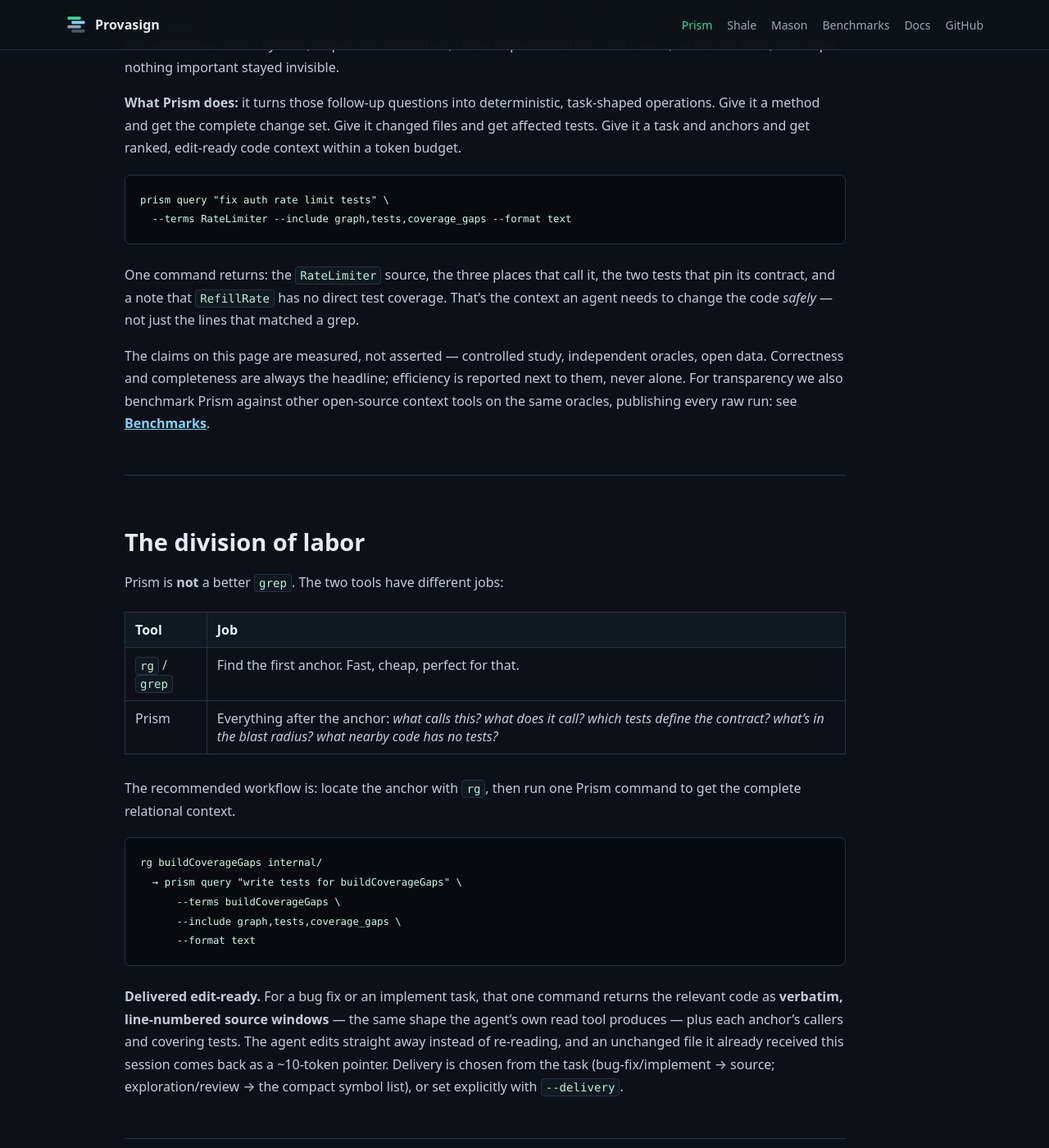
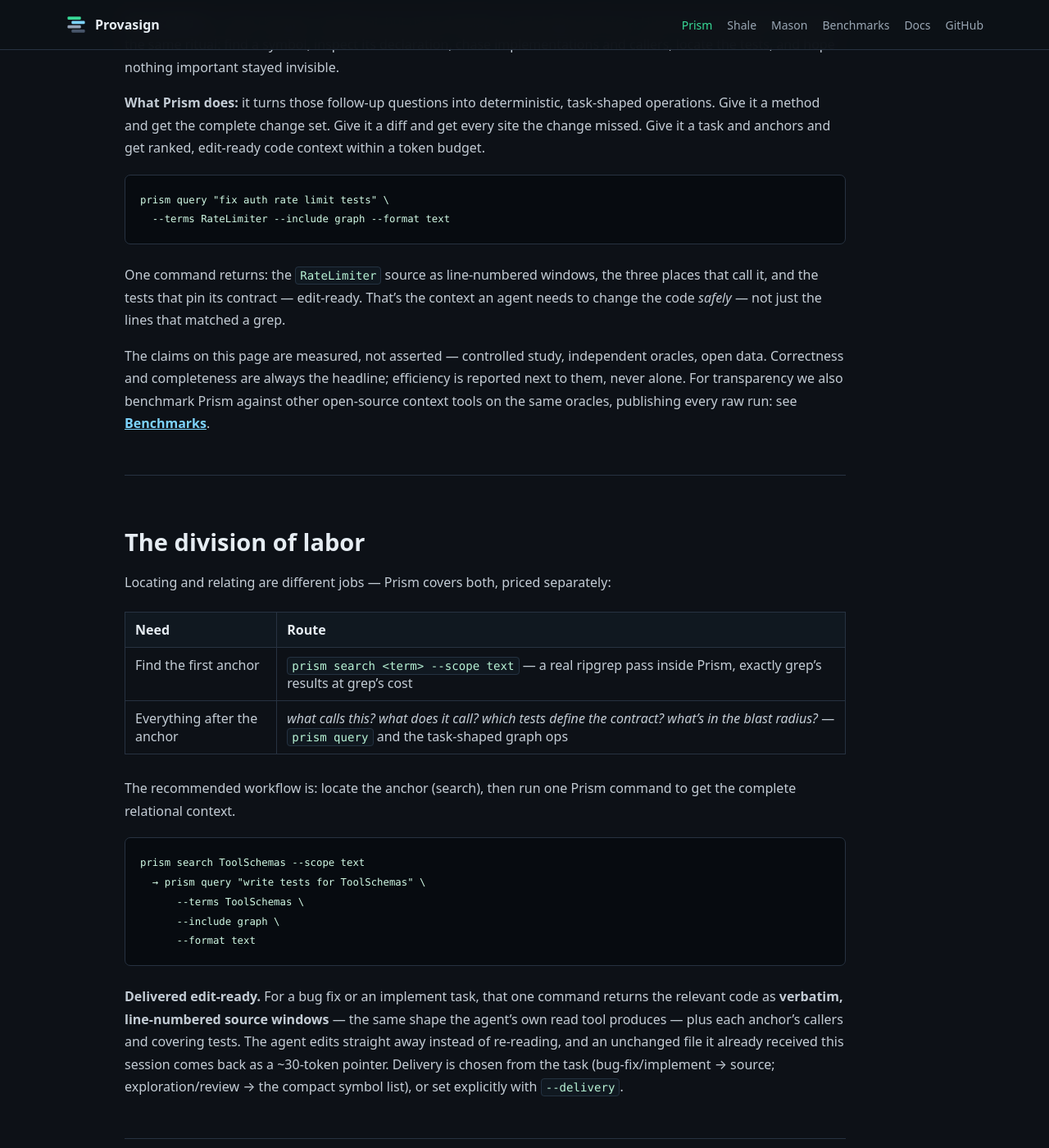
Before and after one commit to provasign/provasign.github.io, a Jekyll site: the page built from prism.md, in a window 1280 px wide and 1400 px high, scrolled down 239 px. Shown: the whole window at 82% size. Built offline with Jekyll 4.4.1, drawn with Linux system fonts in a browser that asks for light colours; comment, search, counter and statistics services are not loaded; some of the changed text lies outside the part shown.

Commit message:
prism: fix v0.38–v0.41 doc drift (audit 2026-08-09)
- retired unified prism(task) tool and prism task CLI removed; 14-tool
  surface with the v0.41.0 removal rationale
- affected / coverage_gaps operations removed from examples and the
  homepage cards (homepage change-impact demo shows declaringTypes, not an
  invented tests group; affected card -> verify)
- change-impact documented as five groups: declaringTypes mandatory,
  supers are breakable sibling contracts, not informational
- three init modes removed (one init since v0.38.0); indexing automatic
- include categories corrected to graph,docs; --depth removed
- 8 -> 9 Grove edge types (overrides); ~10 -> ~30-token repeat-read
  pointer; savings described as per-repo persistent (~30 days)
- prism_compact described correctly (conversation JSON from stdin)
- new "Other surfaces" section linking docs/HTTP_API.md and docs/GO_KIT.md
- division-of-labor section updated: prism search --scope text is the
  built-in grep; env overrides trimmed to PRISM_MODEL/PRISM_PROFILE

Co-Authored-By: Claude Fable 5 <noreply@anthropic.com>

````diff
--- a/prism.md
+++ b/prism.md
@@ -15,18 +15,18 @@ nothing important stayed invisible.
 
 **What Prism does:** it turns those follow-up questions into deterministic,
 task-shaped operations. Give it a method and get the complete change set. Give
-it changed files and get affected tests. Give it a task and anchors and get
-ranked, edit-ready code context within a token budget.
+it a diff and get every site the change missed. Give it a task and anchors and
+get ranked, edit-ready code context within a token budget.
 
 ```sh
 prism query "fix auth rate limit tests" \
-  --terms RateLimiter --include graph,tests,coverage_gaps --format text
+  --terms RateLimiter --include graph --format text
 ```
 
-One command returns: the `RateLimiter` source, the three places that call it,
-the two tests that pin its contract, and a note that `RefillRate` has no direct
-test coverage. That's the context an agent needs to change the code *safely* —
-not just the lines that matched a grep.
+One command returns: the `RateLimiter` source as line-numbered windows, the
+three places that call it, and the tests that pin its contract — edit-ready.
+That's the context an agent needs to change the code *safely* — not just the
+lines that matched a grep.
 
 The claims on this page are measured, not asserted — controlled study,
 independent oracles, open data. Correctness and completeness are always the
@@ -39,21 +39,22 @@ tools on the same oracles, publishing every raw run: see
 
 ## The division of labor
 
-Prism is **not** a better `grep`. The two tools have different jobs:
+Locating and relating are different jobs — Prism covers both, priced
+separately:
 
-| Tool | Job |
+| Need | Route |
 |---|---|
-| `rg` / `grep` | Find the first anchor. Fast, cheap, perfect for that. |
-| Prism | Everything after the anchor: *what calls this? what does it call? which tests define the contract? what's in the blast radius? what nearby code has no tests?* |
+| Find the first anchor | `prism search <term> --scope text` — a real ripgrep pass inside Prism, exactly grep's results at grep's cost |
+| Everything after the anchor | *what calls this? what does it call? which tests define the contract? what's in the blast radius?* — `prism query` and the task-shaped graph ops |
 
-The recommended workflow is: locate the anchor with `rg`, then run one Prism
+The recommended workflow is: locate the anchor (search), then run one Prism
 command to get the complete relational context.
 
 ```text
-rg buildCoverageGaps internal/
-  → prism query "write tests for buildCoverageGaps" \
-      --terms buildCoverageGaps \
-      --include graph,tests,coverage_gaps \
+prism search ToolSchemas --scope text
+  → prism query "write tests for ToolSchemas" \
+      --terms ToolSchemas \
+      --include graph \
       --format text
 ```
 
@@ -61,7 +62,7 @@ rg buildCoverageGaps internal/
 returns the relevant code as **verbatim, line-numbered source windows** — the
 same shape the agent's own read tool produces — plus each anchor's callers and
 covering tests. The agent edits straight away instead of re-reading, and an
-unchanged file it already received this session comes back as a ~10-token
+unchanged file it already received this session comes back as a ~30-token
 pointer. Delivery is chosen from the task (bug-fix/implement → source;
 exploration/review → the compact symbol list), or set explicitly with
 `--delivery`.
@@ -106,8 +107,9 @@ CLI text command per scenario.
 | Release/version/install wiring | 21,246 | 12,157 | **42.8%** |
 | **Average** | | | **29.6%** |
 
-The bigger correctness win is that Prism surfaces tests and coverage gaps
-**proactively**. Shell-only workflows often discover those after CI fails.
+*(Historical run. The `coverage_gaps` scenario refers to a since-removed
+feature: heuristic test-coverage edges measured 4–12% recall against real
+runtime coverage and were removed rather than shipped.)*
 
 ### 2. Repeat reads — the savings that compound all session long
 
@@ -115,7 +117,7 @@ This is the dimension a single-query benchmark can't capture, and it's the
 larger number over a real session. In a persistent MCP session, Prism
 remembers every file it has already delivered. The **first** read returns the
 content (already trimmed by progressive disclosure); **every read after that**
-of an unchanged file collapses to a ~10-token SHA pointer instead of the full
+of an unchanged file collapses to a ~30-token SHA pointer instead of the full
 file.
 
 Measured across four project sizes (2026-05-27), token savings on the *same
@@ -129,8 +131,8 @@ file* by read number:
 | Monorepo | 9,901 | 0% | **58.0%** | **58.0%** |
 
 Those are session-level aggregates. The underlying mechanism is sharper still:
-a single large file re-read drops from its full token cost to ~10 tokens — a
-**~99% reduction on that read**. Agents re-open the same handful of files
+a single large file re-read drops from its full token cost to ~30 tokens — a
+**~95–99% reduction on that read**, depending on file size. Agents re-open the same handful of files
 constantly — the file they're editing, the test that pins it, the interface it
 implements — so across a 20-query session these repeat-read savings dwarf the
 per-query context-gathering win.
@@ -138,7 +140,8 @@ per-query context-gathering win.
 Watch it accumulate live:
 
 ```sh
-prism savings .      # delivered vs. original tokens, per tool, this session
+prism savings .      # delivered vs. original tokens, per tool — per-repo
+                     # totals persist across processes (retained ~30 days)
 ```
 
 > **Repeat-read dedup only applies in persistent MCP sessions** (the MCP path
@@ -173,7 +176,6 @@ Budgeted text context
   • callers / callees
   • tests that pin the contract
   • docs
-  • coverage gaps (exported symbols with no direct test)
 ```
 
 `--format text` gives agents plain, source-like context with short headers —
@@ -210,24 +212,18 @@ prism index .
   `.windsurfrules`, `.github/copilot-instructions.md`, and other agent
   instruction files present in the repo
 
-**Three modes:**
-
-| Mode | When to use |
-|---|---|
-| `both` (recommended) | MCP tools as primary surface for the main agent; CLI fallback for subagents that don't inherit the MCP session |
-| `mcp` | MCP-only; for environments with first-class MCP support and persistent sessions |
-| `cli` | CLI-only; for environments without MCP support |
+There are no modes to choose: one `prism init` registers the MCP servers and
+writes a single steering block covering MCP tools (primary surface) and the
+CLI (fallback for subagents that don't inherit the MCP session). `--mode` is
+accepted and ignored since v0.38.0. Indexing is automatic — `prism index .`
+is an optional warm-up.
 
 After `prism init`, agents follow instructions like:
 
 ```sh
 # Relational context for a task
 prism query "trace the payment refund flow" \
-  --terms RefundPayment --include graph,tests --format text
-
-# Coverage gaps — proactive, before CI fails
-prism query "find gaps" \
-  --terms UpdatePayment --include coverage_gaps --format text
+  --terms RefundPayment --include graph --format text
 
 # Whole file
 prism read internal/payment/service.go --format text
@@ -260,14 +256,15 @@ prism_change_impact(query="BaseDatabaseOperations.quote_name")
 
 The engine traverses the type graph, not text: it finds callers that reach the
 method through an interface, a base class, or an indirect receiver chain — sites
-that grep would miss. Results come back in four groups:
+that grep would miss. Results come back in five groups:
 
 | Group | Contents |
 |---|---|
 | `declarations` | The method itself, across all files |
 | `family` | Every override and implementation in the subtype closure |
-| `supers` | Supertype declarations (informational — contracts this project doesn't own) |
+| `supers` | Same-member declarations on other contracts — sibling interfaces satisfied by the same implementations break under the change too |
 | `callers` | All resolved call sites into the set |
+| `declaringTypes` | Interface/type declaration blocks that textually change because their member specs are not separate symbols (Go/TS) — always change sites |
 
 Check the `completeness` field: `closed` means the set is authoritative.
 `project-local + overridesExternal` means the method belongs to an external
@@ -287,7 +284,7 @@ deterministic call each:
 |---|---|
 | `prism change-impact 'Type.method'` | What must change if this signature changes? |
 | `prism missing-implementations 'Type.method'` | Which types claiming this contract don't implement it — who breaks once the member is required? Under a default body, who inherits the default and breaks if it becomes abstract? |
-| `prism task "<what you are doing>"` | Everything one task needs in one call: context plus the obligations the task implies. Re-run with `--changed a.go,b.go` after editing for the completeness verdict (exit 1 if incomplete). |
+| `prism verify [--base REF]` | Is this diff complete? Detects contract changes, computes the required set from the *base* contract, and reports every dependent site the diff did not touch — line-precise, exit 1 if incomplete. |
 | `prism node <symbol-or-file>` | Orientation for one node: a symbol's source plus a names-only menu of its graph neighbours, or a file's contents plus what defines and depends on it. |
 | `prism dead-code [--roots a,b]` | Which production functions/methods does nothing reach? Precision-first: unreachable, non-exported, and name-unreferenced — safe to delete without breaking compilation. Caveats (reflection, DI, codegen) are part of the answer. |
 | `prism rename-plan 'Type.method' NewName` | The rename as concrete line edits — file, line, before, after — for every declaration, override, and resolved call site. Review and apply; ambiguous lines are bucketed separately, never silently included. |
@@ -324,13 +321,14 @@ with `--include docs`.
 
 ## MCP tools
 
-When running in MCP mode, fifteen tools are advertised to agents via
+Over MCP, fourteen tools are advertised to agents via
 `tools/list` — deliberately a narrow surface, because every extra tool is a
-routing error waiting to happen:
+routing error waiting to happen. (An earlier unified `prism(task)` tool was
+removed in v0.41.0: natural language must never be the sole retrieval key —
+agents do better picking a route and passing confirmed anchors.)
 
 | Tool | Purpose |
 |---|---|
-| `prism` | The unified task tool: describe the task, get edit-ready context plus the change obligations it implies; call again with `changed_files` to verify |
 | `prism_change_impact` | Deterministic change-set for a method signature change — declaration, override/implementation family, and all resolved callers in one engine call |
 | `prism_missing_implementations` | Types claiming a contract that do not implement the member — missing / abstract / unverifiable buckets |
 | `prism_rename_plan` | The change-impact set converted to concrete line edits with suggested substitutions — review-and-apply |
@@ -383,9 +381,9 @@ doubles), and they are operator tools rather than steering targets:
 | `prism_edges` | Walk one hop from a symbol: callers, callees, implementations |
 | `prism_cycles` | Dependency cycles only |
 | `prism_drift` | Files/symbols that changed since they were delivered this session |
-| `prism_savings` | Session token savings so far |
+| `prism_savings` | Token-savings dashboard (CLI totals persist per repository, retained ~30 days) |
 | `prism_feedback` | Rate a context result |
-| `prism_compact` | Compact the session savings ledger |
+| `prism_compact` | Compress a conversation-history JSON array read from stdin |
 
 ---
 
@@ -398,8 +396,7 @@ prism status [dir]
 
 prism query <task> [dir] \
   --terms a,b,c \
-  --include graph,tests,docs,coverage_gaps \
-  --depth 2 \
+  --include graph,docs \
   --format text|lean|json
 
 prism read <file> [dir] --format text
@@ -409,7 +406,6 @@ prism references <name> [dir] --format text
 prism change-impact <Type.method[(ParamType,...)> [dir] --format text|lean|json
 prism rename-plan <Type.method> <NewName> [dir] --format text|lean|json
 prism missing-implementations <Type.method> [dir] --format text|lean|json
-prism task "<task>" [dir] [--changed a.go,b.go] [--terms x,y] --format text|lean|json
 prism node <symbol-or-file> [dir] --format text|lean|json
 prism dead-code [dir] [--roots a,b] --format text|lean|json
 prism map [dir] [--depth N] [--component X] [--expand 'A->B'] --format text|json
@@ -436,8 +432,25 @@ version: 1
 profile: "default"
 ```
 
-Environment overrides: `PRISM_MODEL`, `PRISM_PROFILE`, `PRISM_GROVE_BINARY`,
-`PRISM_EMBEDDINGS_BACKEND`.
+Optional: `model: "<model-id>"` sizes context budgets (there is NO
+auto-detection; unset means a safe 200k default), and repeatable
+`arch_deny: "<from> -> <to>"` rules make `prism arch` a CI gate.
+Environment overrides: `PRISM_MODEL`, `PRISM_PROFILE`.
+
+---
+
+## Other surfaces
+
+Same engine, three more doors beyond MCP and the CLI:
+
+- **HTTP** — `prism serve` exposes every tool as `POST /<tool_name>` on
+  `127.0.0.1` (plus `GET /health`, `GET /status`) for curl and custom
+  automation. Reference:
+  [docs/HTTP_API.md](https://github.com/provasign/prism/blob/main/docs/HTTP_API.md).
+- **Go library** — `pkg/kit` embeds the engine in-process:
+  `kit.Open(dir)` then `Invoke("<tool_name>", args)`; this is what mason
+  builds on. Reference:
+  [docs/GO_KIT.md](https://github.com/provasign/prism/blob/main/docs/GO_KIT.md).
 
 ---
 
````
Also changed, not shown: other parts of prism.md (+1 -1 lines), index.html (+5 -5 lines).
